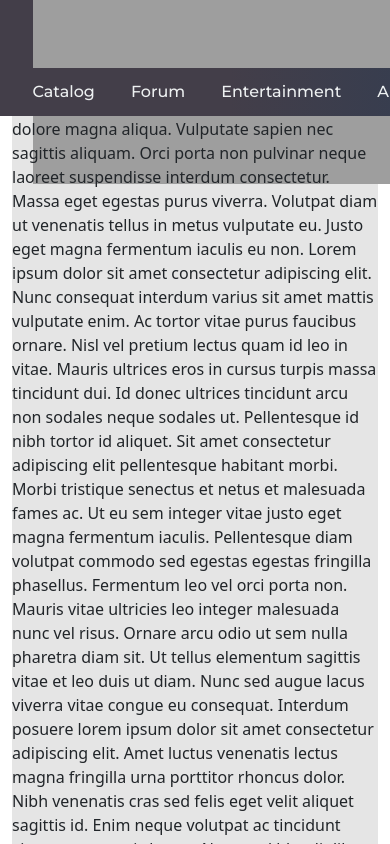
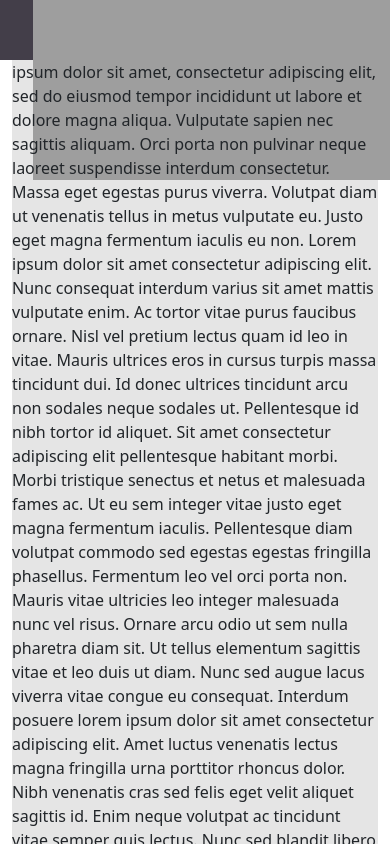
Before and after one commit to AlekseySharko/PortalAngular, an Angular app: page / in a window 390 px wide. Shown: the top 844 px of the page. Built offline with nearby package versions, Linux system fonts and the light colour scheme.

Commit message:
Adds responsiveness to the header

```diff
--- a/src/app/header/header.component.css
+++ b/src/app/header/header.component.css
@@ -12,10 +12,6 @@ li, a, button {
   text-decoration: none;
   transition: all 0.3s ease 0ms;
 }
-.header-separator {
-  height: 1px;
-  background-color: #433E49;
-}
 .header-right {
   float: right;
 }
@@ -23,9 +19,10 @@ li, a, button {
   display: flex;
   justify-content: space-between;
   align-items: center;
-  min-width: 460px;
+  --min-width: 460px;
+  min-width: var(--min-width);
   padding: 10px 10%;
-  height: 8vh;
+  height: 60px;
   align-content: center;
 }
 .header-burger > div{
@@ -39,6 +36,13 @@ li, a, button {
   padding-left: 13px;
   display: none;
 }
+.header-nav-list {
+  --header-nav-list: translateX(0%);
+  transform: var(--header-nav-list);
+}
+.header-nav-list-toggle {
+  --header-nav-list: translateX(0%);
+}
 
 @media all and (max-width: 740px) {
   .header-burger {
@@ -50,9 +54,14 @@ li, a, button {
     display: flex;
     justify-content: center;
     width: 100%;
-    min-width: 460px;
+    min-width: var(--min-width);
     left: 0px;
-    top: 8vh;
+    top: 60px;
+    --header-nav-list: translateX(-100%);
+    transition: transform 0.2s ease;
     background-image: linear-gradient(to right ,#433E49,#433E49 50%,#333D51);
   }
+  .header-nav-list-toggle {
+    --header-nav-list: translateX(0%);
+  }
 }
--- a/src/app/header/header.component.html
+++ b/src/app/header/header.component.html
@@ -1,7 +1,7 @@
 <div class="header-container px-3 bg-peddle-gradient-1">
   <div class="d-flex px-1">
       <a class="px-2 header-logo" href="#"><img src="https://localhost:44350/img/home-icon2.png"></a>
-    <div class="header-burger">
+    <div class="header-burger" (click)="onBurgerClick()">
       <div></div>
       <div></div>
       <div></div>
@@ -18,4 +18,3 @@
     <a class="btn" href="#">Sing up</a>
   </div>
 </div>
-<div class="header-separator"></div>
--- a/src/app/header/header.component.ts
+++ b/src/app/header/header.component.ts
@@ -11,5 +11,8 @@ export class HeaderComponent implements OnInit {
 
   ngOnInit(): void {
   }
-
+  onBurgerClick() {
+    let navList = document.querySelector('.header-nav-list');
+    navList?.classList.toggle('header-nav-list-toggle');
+  }
 }
```
